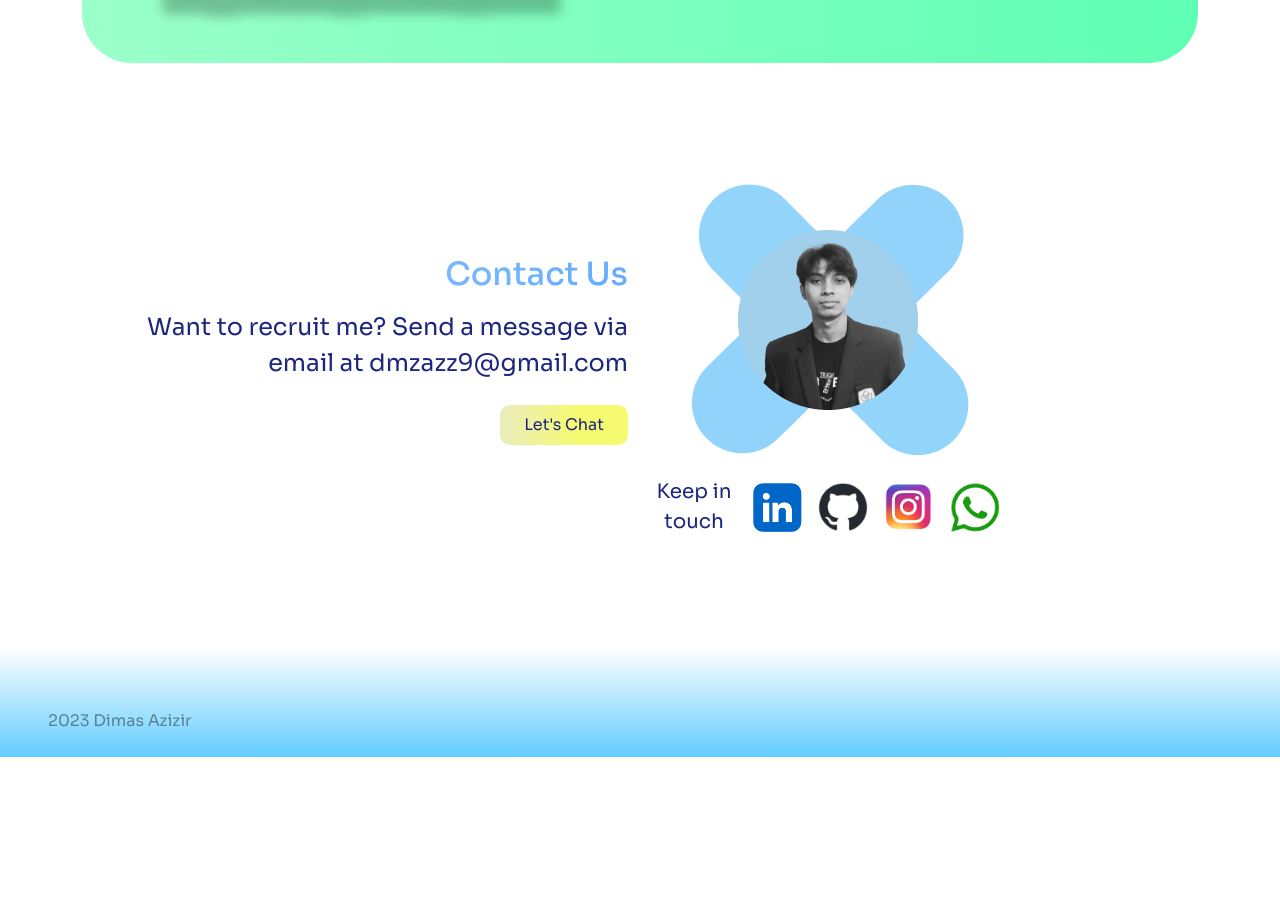
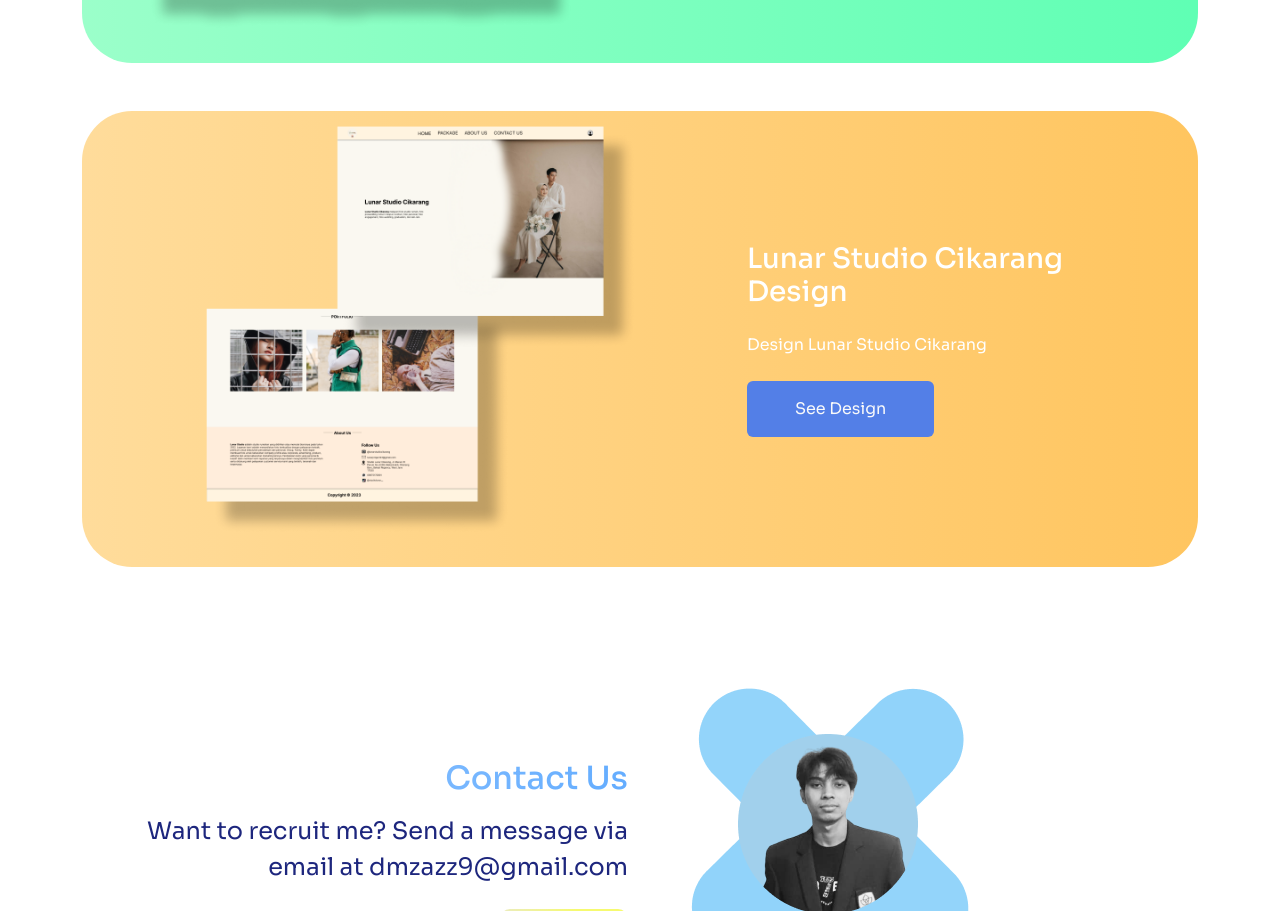
Before and after one commit to dmzazz/portfolio, a React (Create React App) app: page / in a window 1280 px wide. Shown: the part 2823-3734 px from the top of the page. Before the commit the page ends 3580 px from the top, so only its background shows below. Built offline with nearby package versions, Linux system fonts and the light colour scheme.

Commit message:
menambahkan porto ui lunar studio cikarang

```diff
--- a/src/components/Project.jsx
+++ b/src/components/Project.jsx
@@ -7,6 +7,7 @@
 import warehouse from "../assets/img/projects-warehouse.png";
 // import portofolio from "../assets/img/projects-portofolio.png";
 import batchtracker from "../assets/img/project batch tracker.png";
+import uilunarstudio from "../assets/img/ui-ux-design.png";
 
 const projects = [
   {
@@ -54,6 +55,15 @@
     imgSrc: batchtracker,
     aos: "fade-left",
   },
+  {
+    id: "lunar-studio-cikarang-design",
+    title: "Lunar Studio Cikarang Design",
+    text: "Design Lunar Studio Cikarang",
+    link: "https://www.figma.com/proto/Fr15pvhJ5jIi57wKctDbz3/Skripsi-Ine?node-id=30-45&node-type=canvas&t=o48zliZRQXx6uuYu-1&scaling=min-zoom&content-scaling=fixed&page-id=0%3A1",
+    linkText: "See Design",
+    imgSrc: uilunarstudio,
+    aos: "fade-left",
+  },
   // {
   //   id: "smart-fire-evacuation-system",
   //   title: "Smart Fire Evacuation System",
--- a/src/css/home.css
+++ b/src/css/home.css
@@ -158,6 +158,17 @@
   background-color: #537fe7;
 }
 
+/* Lunar Studio Cikarang Design */
+
+#projects .lunar-studio-cikarang-design {
+  background: rgb(255, 220, 155);
+  background: linear-gradient(90deg, rgba(255, 220, 155, 1) 0%, rgba(255, 197, 95, 1) 100%);
+}
+
+#projects .lunar-studio-cikarang-design .view-project {
+  background-color: #537fe7;
+}
+
 /* Smart Fire Evcuation System */
 
 #projects .smart-fire-evacuation-system {
```
Also changed, not shown: src/assets/img/ui-ux-design.png (added).
